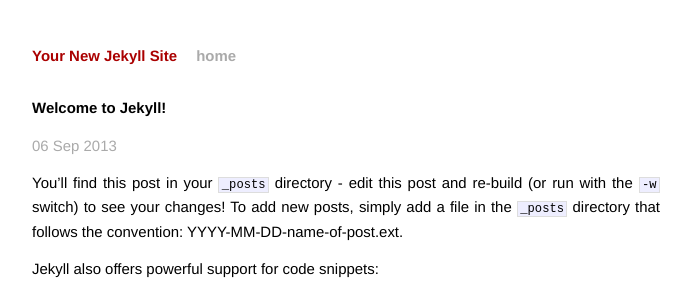
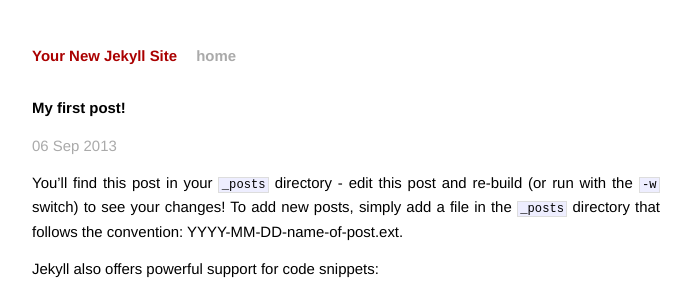
Before and after one commit to AJRenold/AJRenold.github.io, a Jekyll site: the page built from _posts/2013-09-06-welcome-to-jekyll.markdown, in a window 1280 px wide. Shown: the top 292 px of the page, without its empty margins (294-985 px from the left). Built offline with Jekyll 4.4.1, drawn with Linux system fonts in a browser that asks for light colours; Markdown is read by kramdown in place of the engine named in the settings.

Commit message:
updated post

```diff
--- a/_posts/2013-09-06-welcome-to-jekyll.markdown
+++ b/_posts/2013-09-06-welcome-to-jekyll.markdown
@@ -1,6 +1,6 @@
 ---
 layout: post
-title:  "Welcome to Jekyll!"
+title:  "My first post!"
 date:   2013-09-06 11:13:50
 categories: jekyll update
 ---
```
